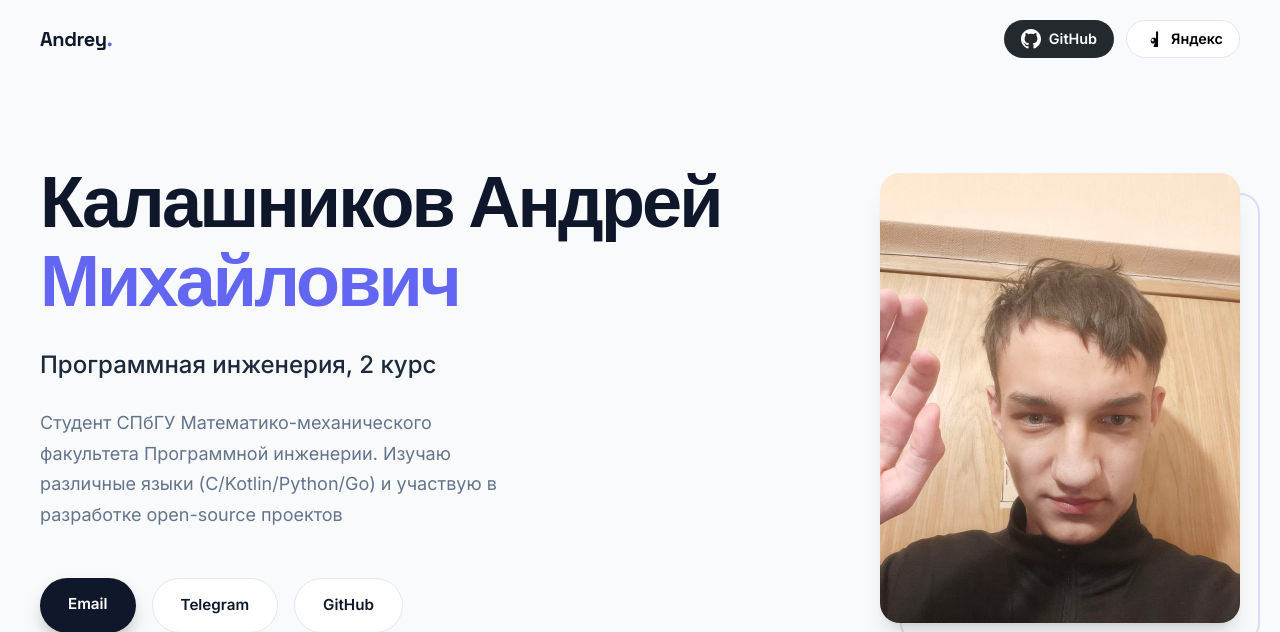
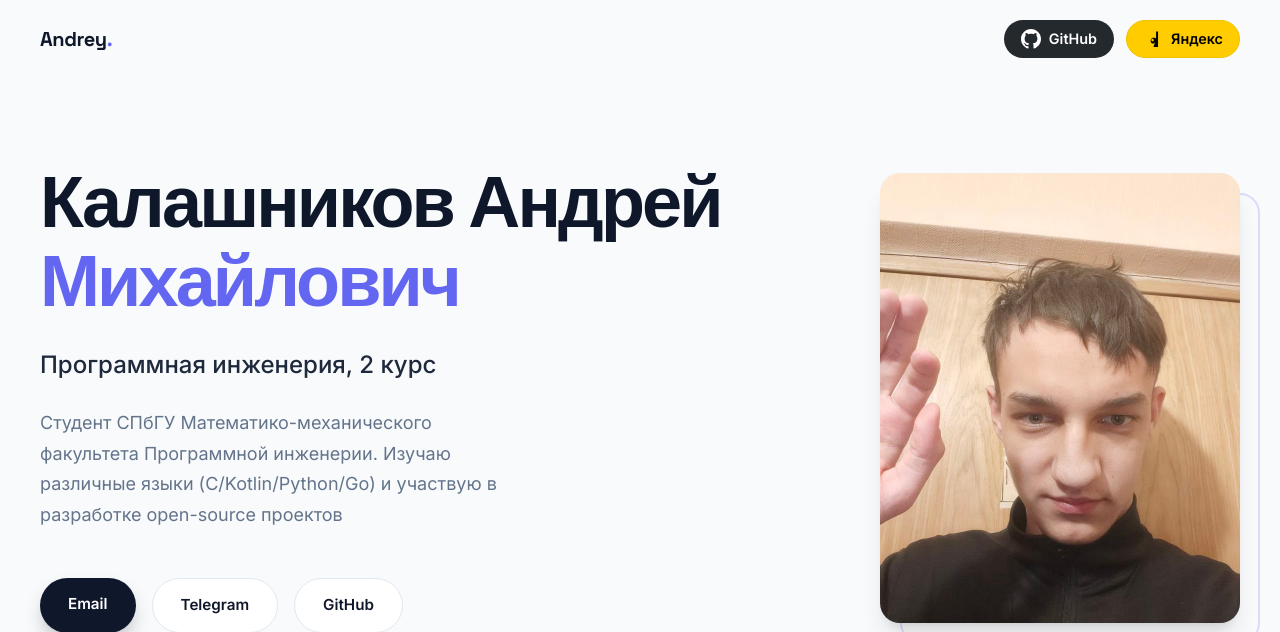
Before and after one commit to ilq1/website, a Flask app: page / in a window 1280 px wide. Shown: the top 632 px of the page. Run offline with Flask 3, Linux system fonts and the light colour scheme; data comes from the database, SQL or seed files in the repository; data that the repository does not hold is empty.

Commit message:
update yandex button

```diff
--- a/static/style.css
+++ b/static/style.css
@@ -98,15 +98,15 @@ header h1 {
 }
 
 .btn-yandex {
-    background-color: #ffffff;
+    background-color: #ffcc00;
     color: #000000 !important;
-    border: 1px solid var(--border);
+    border: 1px solid #f2c200;
 }
 
 .btn-yandex:hover {
-    background-color: #f5f5f5;
+    background-color: #f2c200;
     transform: translateY(-2px);
-    box-shadow: var(--shadow);
+    box-shadow: 0 4px 12px rgba(255, 204, 0, 0.3);
 }
 
 .btn-logout {
```
